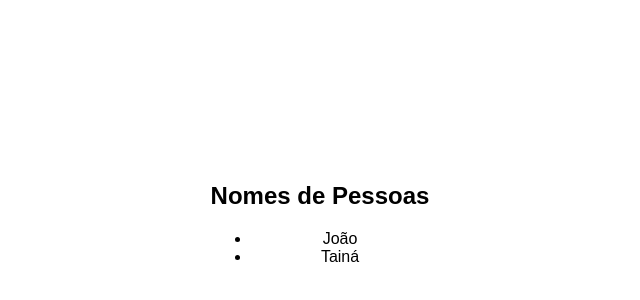
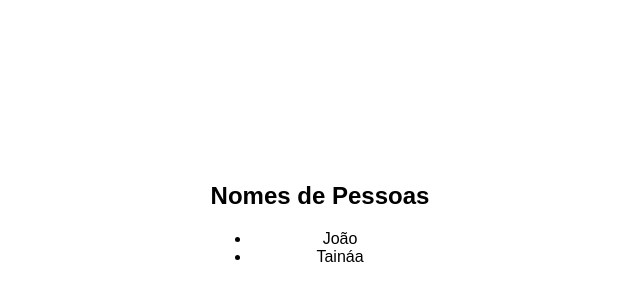
Before and after one commit to faeldantas/gitandgithub, a plain HTML site: page index.html in a window 1280 px wide. Shown: the part 178-478 px from the top of the page, 320-960 px from the left. Drawn offline with Linux system fonts and the light colour scheme.

```diff
--- a/index.html
+++ b/index.html
@@ -24,7 +24,7 @@
         <h2>Nomes de Pessoas</h2>
         <ul>
             <li>João</li>
-            <li>Tainá</li>
+            <li>Taináa</li>
 
         </ul>
     </div>
```
